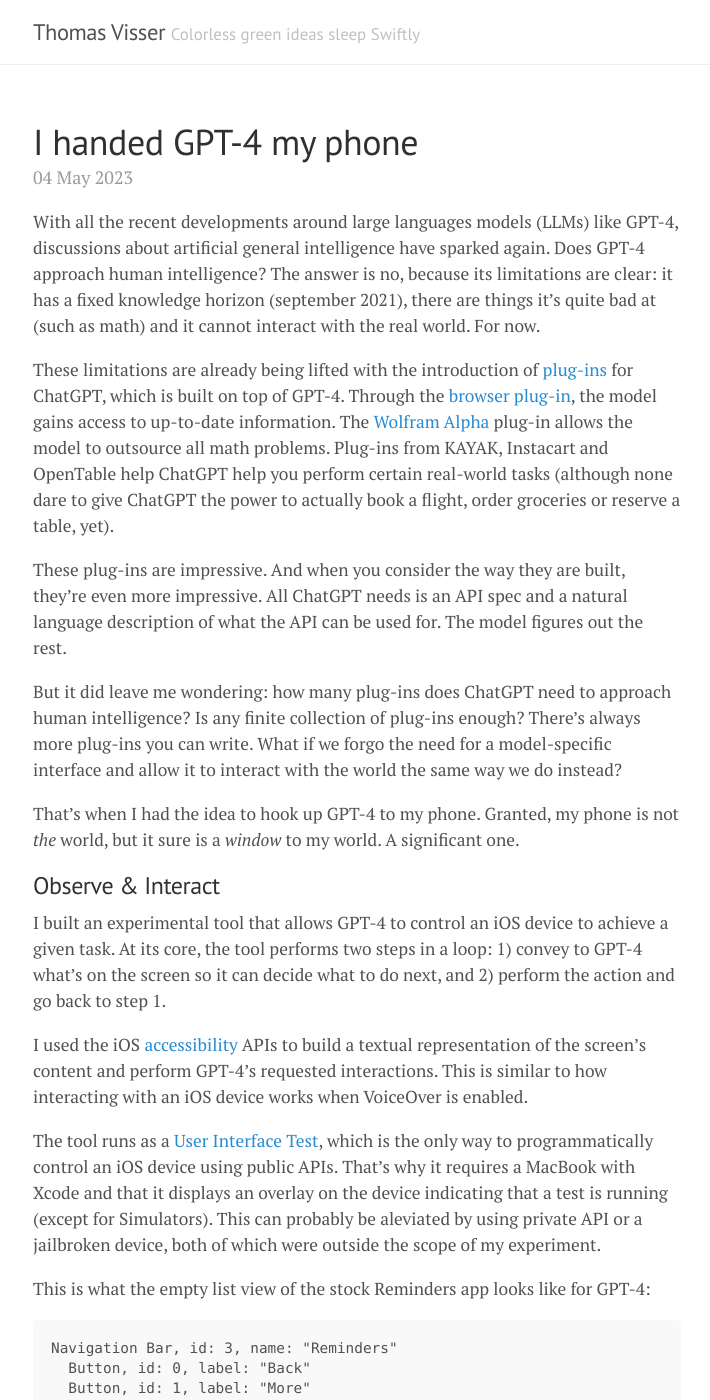
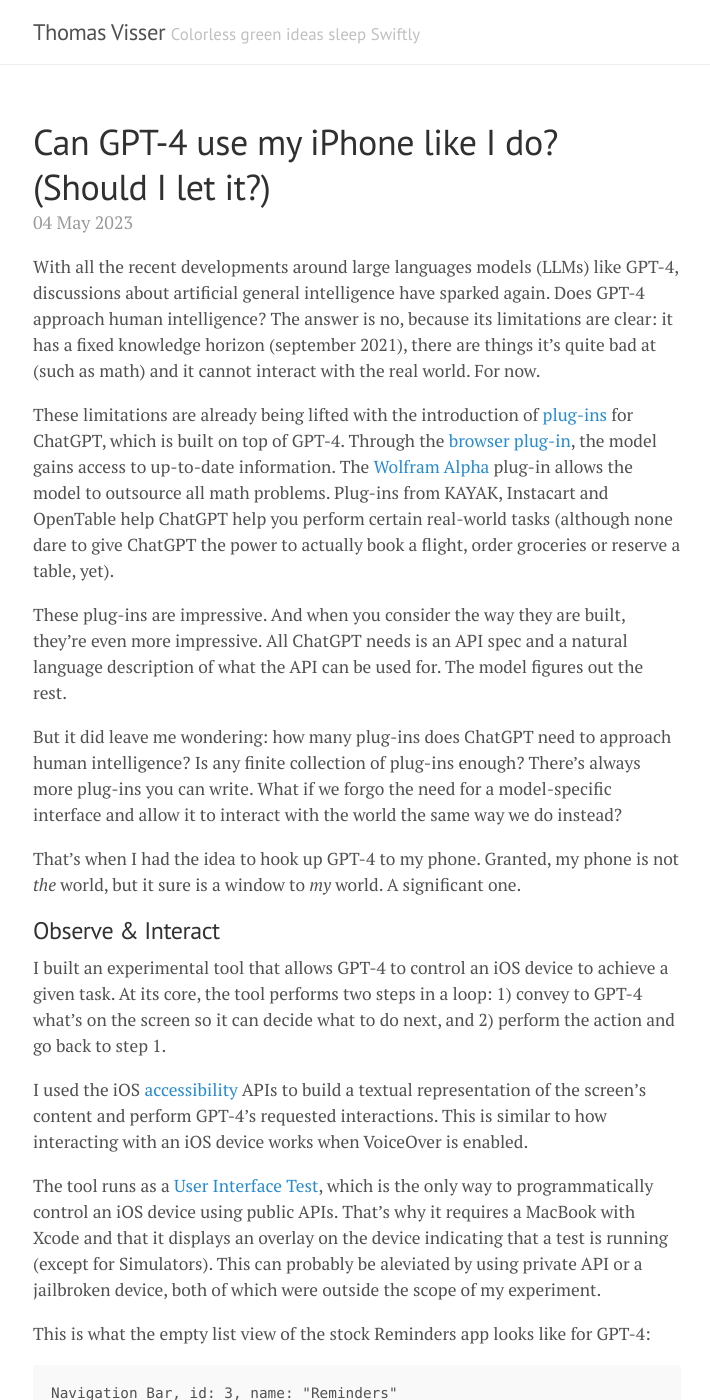
Before and after one commit to Thomvis/thomvis.github.io, a Jekyll site: the page built from _posts/2023-05-04-gpt4phone.md, in a window 1280 px wide and 1400 px high. Shown: the whole window, without its empty margins (283-993 px from the left). Built offline with Jekyll 4.4.1, drawn with Linux system fonts in a browser that asks for light colours.

Commit message:
Change title

```diff
--- a/_posts/2023-05-04-gpt4phone.md
+++ b/_posts/2023-05-04-gpt4phone.md
@@ -1,6 +1,6 @@
 ---
 layout: post
-title: "I handed GPT-4 my phone"
+title: "Can GPT-4 use my iPhone like I do? (Should I let it?)"
 ---
 
 With all the recent developments around large languages models (LLMs) like GPT-4, discussions about artificial general intelligence have sparked again. Does GPT-4 approach human intelligence? The answer is no, because its limitations are clear: it has a fixed knowledge horizon (september 2021), there are things it's quite bad at (such as math) and it cannot interact with the real world. For now.
@@ -11,7 +11,7 @@ These plug-ins are impressive. And when you consider the way they are built, the
 
 But it did leave me wondering: how many plug-ins does ChatGPT need to approach human intelligence? Is any finite collection of plug-ins enough? There's always more plug-ins you can write. What if we forgo the need for a model-specific interface and allow it to interact with the world the same way we do instead?
 
-That's when I had the idea to hook up GPT-4 to my phone. Granted, my phone is not _the_ world, but it sure is a _window_ to my world. A significant one.
+That's when I had the idea to hook up GPT-4 to my phone. Granted, my phone is not _the_ world, but it sure is a window to _my_ world. A significant one.
 
 ## Observe & Interact
 I built an experimental tool that allows GPT-4 to control an iOS device to achieve a given task. At its core, the tool performs two steps in a loop: 1) convey to GPT-4 what's on the screen so it can decide what to do next, and 2) perform the action and go back to step 1.
```
